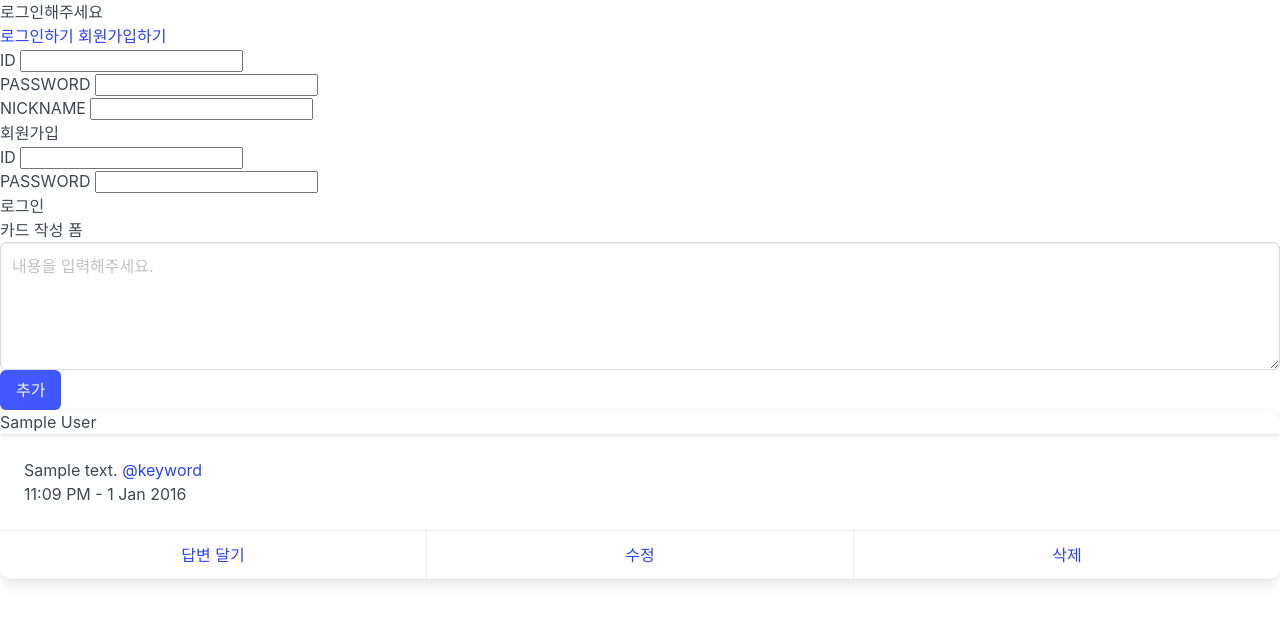
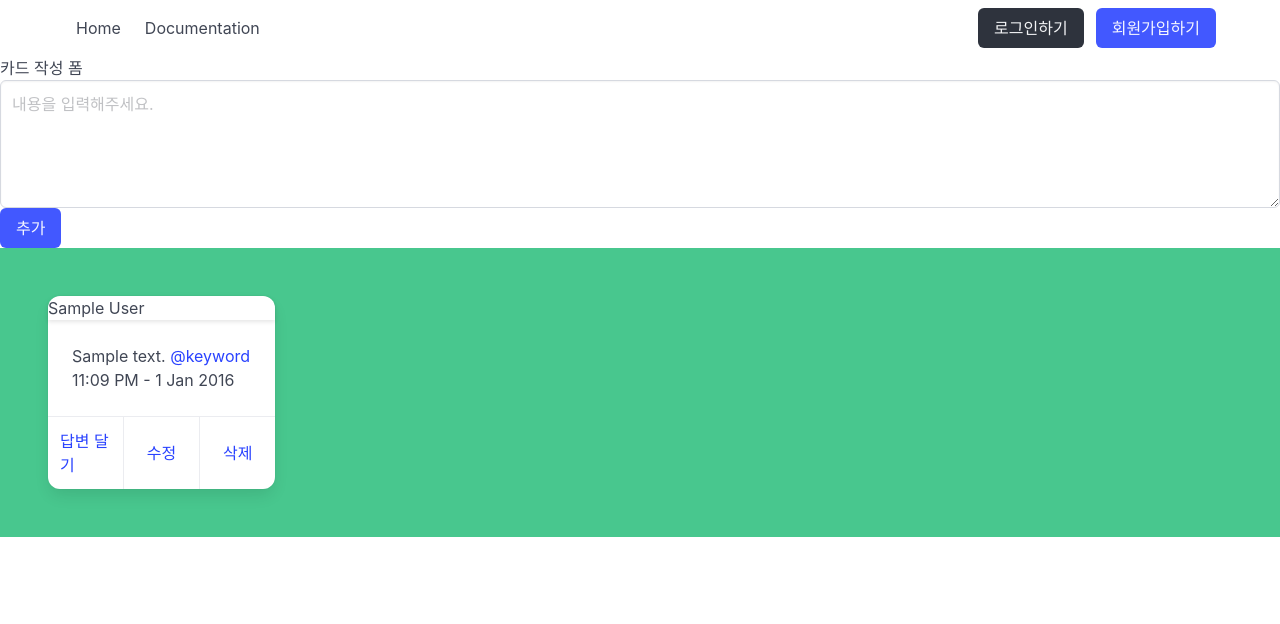
Before and after one commit to jtw9508/kcj, a Flask app: page / in a window 1280 px wide. Shown: the top 624 px of the page. Run offline with Flask 3, Linux system fonts and the light colour scheme; a database or web service that is not in the repository returns one stand-in record (values such as "Sample title"); some libraries are stand-ins or nearby versions.

Commit message:
divide html

```diff
--- a/app.py
+++ b/app.py
@@ -94,7 +94,7 @@ def add():
     context = request.form['card-context']
     token_receive = request.cookies.get('mytoken')
     payload = jwt.decode(token_receive, SECRET_KEY, algorithms=['HS256'])
-    username = payload['nickname']
+    username = payload['username']
     card = {'author': username, 'context': context}
     db.cards.insert_one(card)
     return redirect(url_for('index'))
--- /dev/null
+++ b/templates/base.html
@@ -0,0 +1,56 @@
+<!DOCTYPE html>
+<html lang="ko">
+  <head>
+    <head>
+      <meta charset="utf-8" />
+      <meta name="viewport" content="width=device-width, initial-scale=1" />
+      <title>kcj</title>
+    </head>
+
+    <link
+      rel="stylesheet"
+      href="https://cdn.jsdelivr.net/npm/bulma@1.0.0/css/bulma.min.css"
+    />
+    <script src="https://code.jquery.com/jquery-3.6.0.min.js"></script>
+    <script src="https://cdn.jsdelivr.net/npm/chart.js"></script>
+    <style></style>
+    <script src="https://cdnjs.cloudflare.com/ajax/libs/jquery-cookie/1.4.1/jquery.cookie.js"></script>
+    <style></style>
+  </head>
+  <body>
+    <header>
+      <nav class="navbar">
+  <div class="container">
+    <div id="navMenu" class="navbar-menu">
+      <div class="navbar-start">
+        <a class="navbar-item">
+          Home
+        </a>
+        <a class="navbar-item">
+          Documentation
+        </a>
+      </div>
+
+      <div class="navbar-end">
+        <div class="navbar-item">
+          <div class="buttons">
+            {% if is_login %}
+      <a href="/mypage" class="nav-link">마이페이지</a>
+      <button onclick = "logout()" class="nav-link">로그아웃</a>
+      {% else %}
+      <a href="/loginpage" class="button is-dark">로그인하기</a>
+      <a href="/signuppage" class="button is-link">회원가입하기</a>
+      {% endif %}
+          </div>
+        </div>
+      </div>
+    </div>
+  </div>
+</nav>
+    </header>
+{% block content %} {% endblock %}
+
+{% block scripts %} {% endblock %}
+
+  </body>
+</html>
--- a/templates/index.html
+++ b/templates/index.html
@@ -1,28 +1,78 @@
-<!DOCTYPE html>
-<html lang="ko">
-  <head>
-    <head>
-      <meta charset="utf-8" />
-      <meta name="viewport" content="width=device-width, initial-scale=1" />
-      <title>kcj</title>
-    </head>
+{% extends 'base.html' %} {% block content %}
+<h1>카드 작성 폼</h1>
+<form action="{{ url_for('add') }}" method="post">
+  <textarea
+    class="textarea"
+    placeholder="내용을 입력해주세요."
+    type="text"
+    name="card-context"
+    required
+  ></textarea>
+  <button class="button is-link" type="submit">추가</button>
+</form>
+<section class="hero is-success">
+  <div class="hero-body" id="signup-box">
+    <div class="fixed-grid has-5-cols">
+      <div class="grid">
+        {% for card in cards %}
+        <div class="cell">
+          <div class="card" id="{{ card._id }}">
+            <header class="card-header">
+              <p class="card-author-name">{{ card.author }}</p>
+            </header>
+            <div class="card-content">
+              <div class="content">
+                {{ card.context }}
+                <a href="#">@keyword</a>
+                <br />
+                <time datetime="2016-1-1">11:09 PM - 1 Jan 2016</time>
+              </div>
+            </div>
+            <div id="comment-list"></div>
+            <footer class="card-footer">
+              <a
+                href="{{ url_for('add_comment', id=card._id) }}"
+                class="card-footer-item"
+                >답변 달기</a
+              >
+              <a
+                href="{{ url_for('edit', id=card._id) }}"
+                class="card-footer-item"
+                >수정</a
+              >
+              <a
+                href="{{ url_for('delete', id=card._id) }}"
+                class="card-footer-item"
+                >삭제</a
+              >
+            </footer>
+          </div>
+        </div>
+        {% endfor %}
+      </div>
+    </div>
+  </div>
+</section>
+{% endblock %} {% block scripts %}
+<script>
+  $(document).ready(function () {
+    $(".card").each(function () {
+      const cardId = $(this).attr("id");
+      const commentList = $(this).find("#comment-list");
 
-    <link
-      rel="stylesheet"
-      href="https://cdn.jsdelivr.net/npm/bulma@1.0.0/css/bulma.min.css"
-    />
-    <script src="https://code.jquery.com/jquery-3.6.0.min.js"></script>
-    <script src="https://cdn.jsdelivr.net/npm/chart.js"></script>
-    <style></style>
-    <script src="https://cdnjs.cloudflare.com/ajax/libs/jquery-cookie/1.4.1/jquery.cookie.js"></script>
-    <style></style>
-    <script>
+      $.get("/comments/" + cardId, function (comments) {
+        comments.forEach((comment) => {
+          commentList.append("<p>" + comment + "</p>");
+        });
+      });
+    });
+  });
+
   function is_login() {
-          if (document.cookie['mytoken']) {
-            return true
-          }
-          else {
-            return false
+    if (document.cookie["mytoken"]) {
+      return true;
+    } else {
+      return false;
     }
   }
   function signup() {
@@ -63,145 +113,16 @@
           // 로그인에 성공하면 token을 쿠키에 저장
           $.cookie("mytoken", response["token"]);
           alert("로그인 완료!");
-              window.location.href = '/'
+          window.location.href = "/";
         } else {
           alert(response["msg"]);
         }
       },
     });
   }
-      function logout(){
-      $.removeCookie('mytoken', {path:'/'});
-      window.location.href = '/'
-
+  function logout() {
+    $.removeCookie("mytoken", { path: "/" });
+    window.location.href = "/";
   }
 </script>
-  </head>
-  <body>
-    <header>
-      <div>{{ user_name }}</div>
-      {% if is_login %}
-      <a href="/mypage" class="nav-link">마이페이지</a>
-      <button onclick = "logout()" class="nav-link">로그아웃</a>
-      {% else %}
-      <a href="/loginpage" class="nav-link">로그인하기</a>
-      <a href="/signuppage" class="nav-link">회원가입하기</a>
-      {% endif %}
-
-    </header>
-    <section>
-      <div class="posting-box" id="signup-box">
-        <div class="form-group">
-          <label>ID</label>
-          <input type="text" id="input-id" placeholder="" />
-        </div>
-        <div class="form-group">
-          <label>PASSWORD</label>
-          <input
-            type="password"
-            id="input-pw"
-            placeholder=""
-            minlength="5"
-            required
-          />
-        </div>
-        <div class="form-group">
-          <label>NICKNAME</label>
-          <input
-            type="text"
-            class="form-control"
-            aria-describedby="emailHelp"
-            id="input-nick"
-            placeholder=""
-          />
-        </div>
-        <button type="submit" onclick="signup()" class="btn btn-primary">
-          회원가입
-        </button>
-      </div>
-
-      <div class="posting-box" id="signup-box">
-        <div class="form-group">
-          <label>ID</label>
-          <input type="text" id="signin-id" placeholder="" />
-        </div>
-        <div class="form-group">
-          <label>PASSWORD</label>
-          <input
-            type="password"
-            id="signin-pw"
-            placeholder=""
-            minlength="5"
-            required
-          />
-        </div>
-        <button type="submit" onclick="signin()" class="btn btn-primary">
-          로그인
-        </button>
-      </div>
-
-      <div>
-        <h1>카드 작성 폼</h1>
-        <form action="{{ url_for('add') }}" method="post">
-          <textarea
-            class="textarea"
-            placeholder="내용을 입력해주세요."
-            type="text"
-            name="card-context"
-            required
-          ></textarea>
-          <button class="button is-link" type="submit">추가</button>
-        </form>
-        <ul>
-          {% for card in cards %}
-          <div class="card" id="{{ card._id }}">
-            <header class="card-header">
-              <p class="card-author-name">{{ card.author }}</p>
-            </header>
-            <div class="card-content">
-              <div class="content">
-                {{ card.context }}
-                <a href="#">@keyword</a>
-                <br />
-                <time datetime="2016-1-1">11:09 PM - 1 Jan 2016</time>
-              </div>
-            </div>
-            <div id="comment-list"></div>
-            <footer class="card-footer">
-              <a
-                href="{{ url_for('add_comment', id=card._id) }}"
-                class="card-footer-item"
-                >답변 달기</a
-              >
-              <a
-                href="{{ url_for('edit', id=card._id) }}"
-                class="card-footer-item"
-                >수정</a
-              >
-              <a
-                href="{{ url_for('delete', id=card._id) }}"
-                class="card-footer-item"
-                >삭제</a
-              >
-            </footer>
-          </div>
-          {% endfor %}
-        </ul>
-      </div>
-    </section>
-    <script>
-      $(document).ready(function () {
-        $(".card").each(function () {
-          const cardId = $(this).attr("id");
-          const commentList = $(this).find("#comment-list");
-
-          $.get("/comments/" + cardId, function (comments) {
-            comments.forEach((comment) => {
-              commentList.append("<p>" + comment + "</p>");
-            });
-          });
-        });
-      });
-    </script>
-  </body>
-</html>
+{% endblock %}
```
Also changed, not shown: templates/signin.html (+31 -55 lines). Lines whose indentation alone changed are shown as unchanged.
